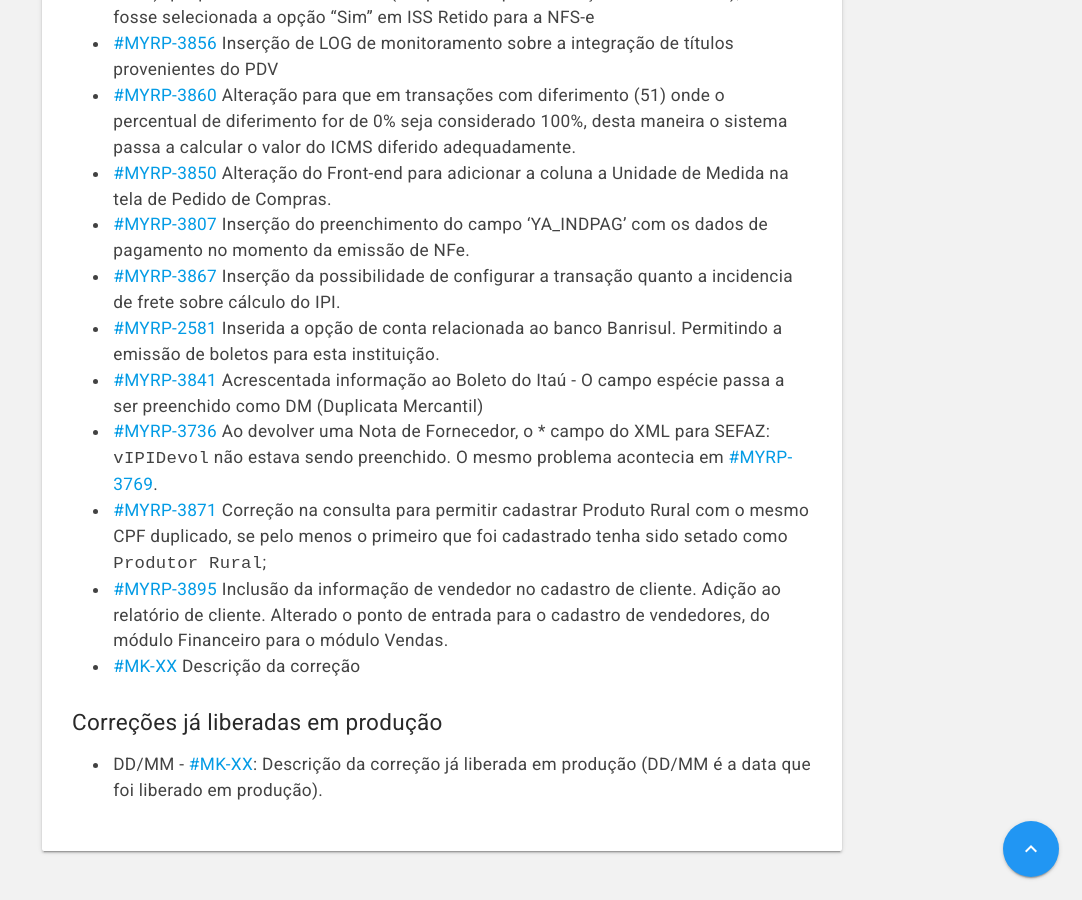
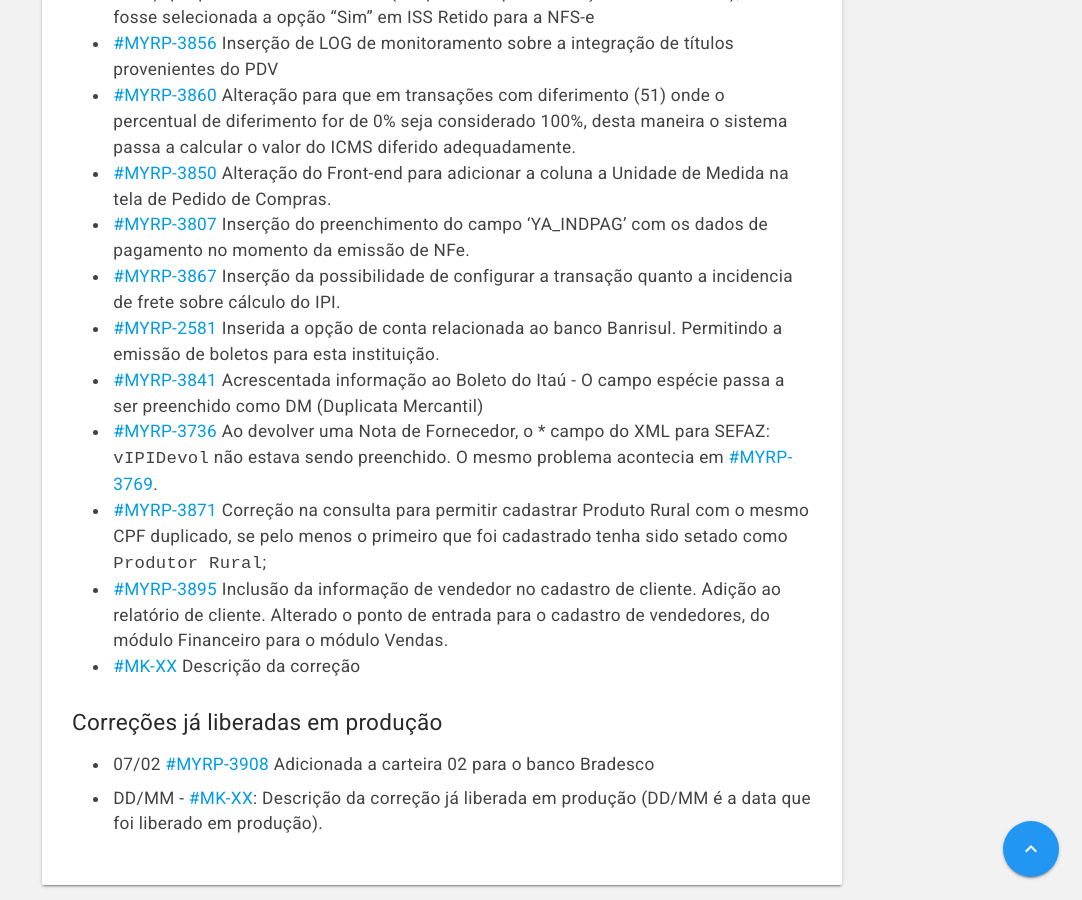
Before and after one commit to myrp-maicon/changelog-myrp, a Jekyll site: the page built from docs/myrp/19.02.01.md, in a window 1280 px wide and 900 px high, scrolled down 1341 px. Shown: the whole window, without its empty margins (198-1280 px from the left). Built offline with Jekyll 4.4.1, drawn with Linux system fonts in a browser that asks for light colours; nearby versions of some CDN libraries; our own code applies the rules of GitHub Pages for plain Markdown files; the repository's description, which GitHub fills in, is left out.

Commit message:
AG: Carteira nova bradesco

```diff
--- a/docs/myrp/19.02.01.md
+++ b/docs/myrp/19.02.01.md
@@ -33,4 +33,6 @@ As alterações estarão disponíveis no ambiente demo.myrp.com.br (212) 3 dias
 * [#MK-XX](https://devmyrp.atlassian.net/browse/MK-XX) Descrição da correção
 
 ## Correções já liberadas em produção
+* 07/02 [#MYRP-3908](https://devmyrp.atlassian.net/browse/MYRP-3908) Adicionada a carteira 02 para o banco Bradesco
+
 * DD/MM - [#MK-XX](https://devmyrp.atlassian.net/browse/MK-XX): Descrição da correção já liberada em produção (DD/MM é a data que foi liberado em produção).
```
